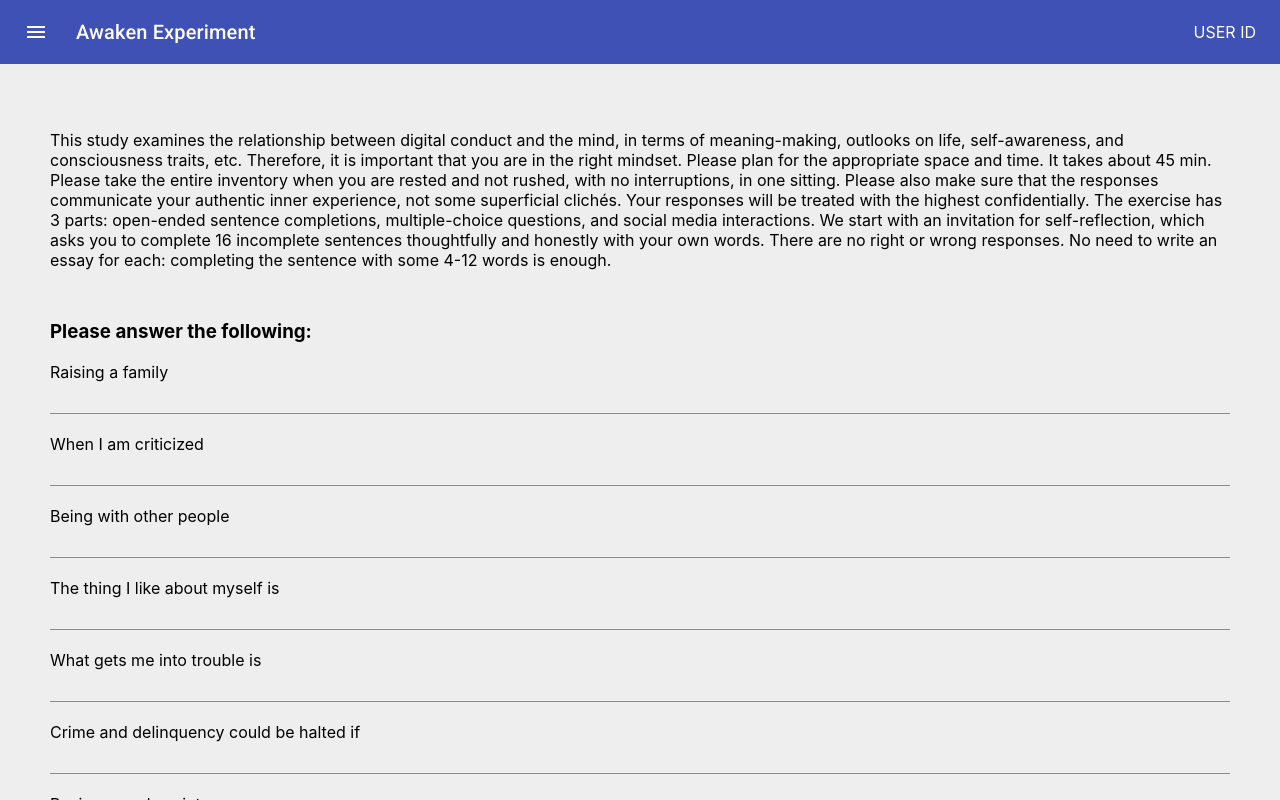
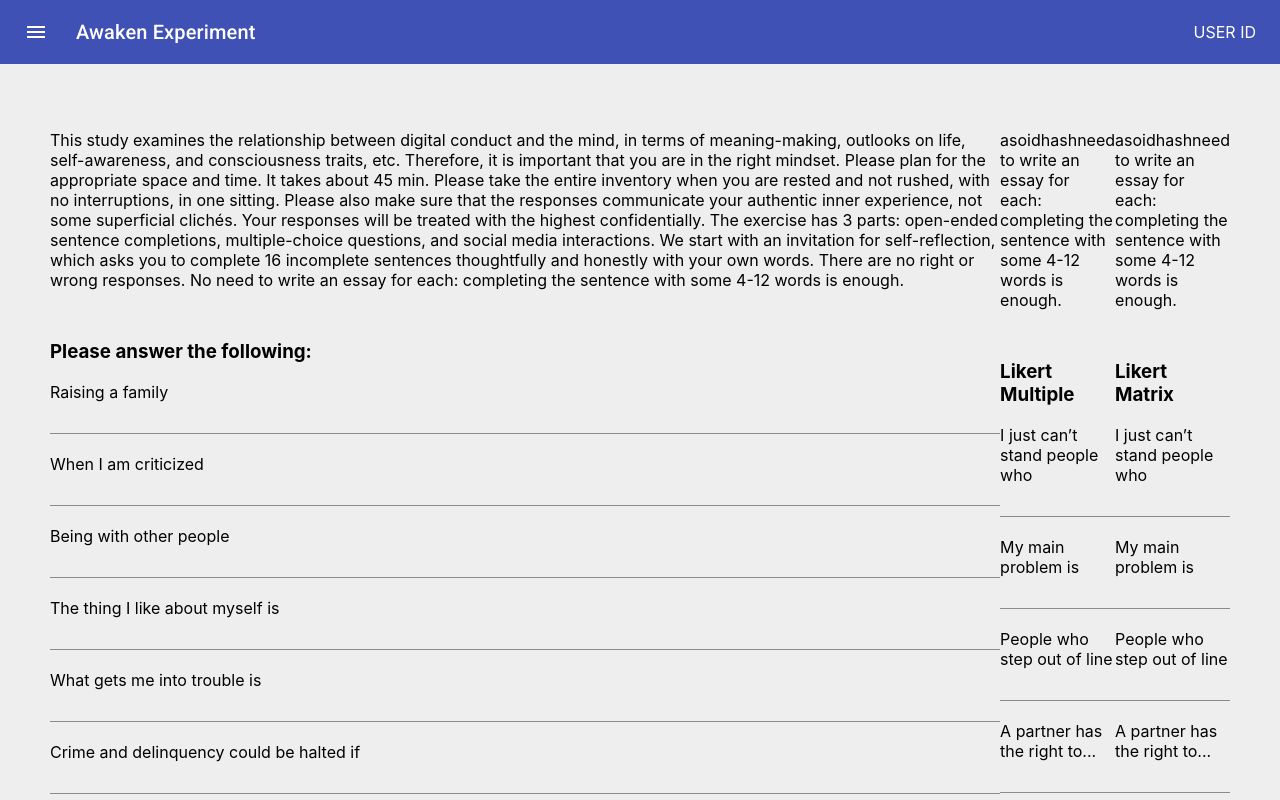
Before and after one commit to athakur36/AwakenExperiment, a React (Create React App) app: page /survey in a window 1280 px wide. Built offline with nearby package versions, Linux system fonts and the light colour scheme.

Commit message:
switch conditions to render IV_survey based on the new data structure

```diff
--- a/src/components/questionnaire-format/likertMatrix.component.jsx
+++ b/src/components/questionnaire-format/likertMatrix.component.jsx
@@ -0,0 +1,36 @@
+import React from 'react';
+import { makeStyles } from '@material-ui/core/styles';
+import { Button } from '@material-ui/core';
+import QNA from '../question-type/qna.component';
+
+const useStyles = makeStyles({
+  root: {},
+  intro: {
+    marginBottom: '50px',
+  },
+  submit: {
+    marginTop: '50px',
+    marginBottom: '150px',
+  },
+});
+
+const LikertMatrix = ({ questData }) => {
+  const classes = useStyles();
+
+  return (
+    <div className={classes.root}>
+      <p className={classes.intro}>{questData.intro}</p>
+      <h3>Likert Matrix</h3>
+      <form>
+        {questData.questions.map((question, index) => (
+          <QNA key={index} label={question} />
+        ))}
+      </form>
+      <Button className={classes.submit} color='primary' variant='contained'>
+        Submit and Proceed
+      </Button>
+    </div>
+  );
+};
+
+export default LikertMatrix;
--- a/src/components/questionnaire-format/likertMultiple.component.jsx
+++ b/src/components/questionnaire-format/likertMultiple.component.jsx
@@ -0,0 +1,36 @@
+import React from 'react';
+import { makeStyles } from '@material-ui/core/styles';
+import { Button } from '@material-ui/core';
+import QNA from '../question-type/qna.component';
+
+const useStyles = makeStyles({
+  root: {},
+  intro: {
+    marginBottom: '50px',
+  },
+  submit: {
+    marginTop: '50px',
+    marginBottom: '150px',
+  },
+});
+
+const LikertMultiple = ({ questData }) => {
+  const classes = useStyles();
+
+  return (
+    <div className={classes.root}>
+      <p className={classes.intro}>{questData.intro}</p>
+      <h3>Likert Multiple</h3>
+      <form>
+        {questData.questions.map((question, index) => (
+          <QNA key={index} label={question} />
+        ))}
+      </form>
+      <Button className={classes.submit} color='primary' variant='contained'>
+        Submit and Proceed
+      </Button>
+    </div>
+  );
+};
+
+export default LikertMultiple;
--- /dev/null
+++ b/src/model/IV-Surveys-Data.js
@@ -0,0 +1,68 @@
+export const IV_Surveys = [
+	{
+		surveyData: {
+            intro: `This study examines the relationship between digital conduct and the
+            mind, in terms of meaning-making, outlooks on life, self-awareness, and
+            consciousness traits, etc. Therefore, it is important that you are in the right mindset. Please
+            plan for the appropriate space and time. It takes about 45 min. Please
+            take the entire inventory when you are rested and not rushed, with no
+            interruptions, in one sitting. Please also make sure that the responses
+            communicate your authentic inner experience, not some superficial
+            clichés. Your responses will be treated with the highest confidentially.  The exercise has 3 parts: open-ended sentence completions,
+            multiple-choice questions, and social media interactions. We start with an invitation for self-reflection, which asks you to
+            complete 16 incomplete sentences thoughtfully and honestly with your own
+            words. There are no right or wrong responses. No need to write an essay
+            for each: completing the sentence with some 4-12 words is enough.`,
+            questions: [
+              'Raising a family',
+              'When I am criticized',
+              'Being with other people',
+              'The thing I like about myself is',
+              'What gets me into trouble is',
+              'Crime and delinquency could be halted if',
+              'Business and society',
+              'Rules are',
+              'I just can’t stand people who',
+              'My main problem is',
+              'People who step out of line',
+              'A partner has the right to...',
+              'If I were in charge',
+              'Technology',
+              'My conscience bothers me if',
+            ],
+          },
+		surveyType: 'SCT'
+    },
+    {
+		surveyData: {
+            intro: `asoidhashneed to write an essay
+            for each: completing the sentence with some 4-12 words is enough.`,
+            questions: [
+              'I just can’t stand people who',
+              'My main problem is',
+              'People who step out of line',
+              'A partner has the right to...',
+              'If I were in charge',
+              'Technology',
+              'My conscience bothers me if',
+            ],
+          },
+		surveyType: 'LIKERT_MULTIPLE'
+    },
+    {
+		surveyData: {
+            intro: `asoidhashneed to write an essay
+            for each: completing the sentence with some 4-12 words is enough.`,
+            questions: [
+              'I just can’t stand people who',
+              'My main problem is',
+              'People who step out of line',
+              'A partner has the right to...',
+              'If I were in charge',
+              'Technology',
+              'My conscience bothers me if',
+            ],
+          },
+		surveyType: 'LIKERT_MATRIX'
+	}
+];
--- a/src/pages/surveyPage.component.jsx
+++ b/src/pages/surveyPage.component.jsx
@@ -2,6 +2,9 @@ import React from 'react';
 import { makeStyles } from '@material-ui/core/styles';
 import { withRouter } from 'react-router-dom';
 import Sct from '../components/questionnaire-format/sct.component';
+import { IV_Surveys } from '../model/IV-Surveys-Data';
+import LikertMultiple from '../components/questionnaire-format/likertMultiple.component';
+import LikertMatrix from '../components/questionnaire-format/likertMatrix.component';
 
 const useStyles = makeStyles({
   surveyRoot: {
@@ -12,44 +15,23 @@ const useStyles = makeStyles({
   },
 });
 
-const questData = {
-  intro: `This study examines the relationship between digital conduct and the
-  mind, in terms of meaning-making, outlooks on life, self-awareness, and
-  consciousness traits, etc. Therefore, it is important that you are in the right mindset. Please
-  plan for the appropriate space and time. It takes about 45 min. Please
-  take the entire inventory when you are rested and not rushed, with no
-  interruptions, in one sitting. Please also make sure that the responses
-  communicate your authentic inner experience, not some superficial
-  clichés. Your responses will be treated with the highest confidentially.  The exercise has 3 parts: open-ended sentence completions,
-  multiple-choice questions, and social media interactions. We start with an invitation for self-reflection, which asks you to
-  complete 16 incomplete sentences thoughtfully and honestly with your own
-  words. There are no right or wrong responses. No need to write an essay
-  for each: completing the sentence with some 4-12 words is enough.`,
-  questions: [
-    'Raising a family',
-    'When I am criticized',
-    'Being with other people',
-    'The thing I like about myself is',
-    'What gets me into trouble is',
-    'Crime and delinquency could be halted if',
-    'Business and society',
-    'Rules are',
-    'I just can’t stand people who',
-    'My main problem is',
-    'People who step out of line',
-    'A partner has the right to...',
-    'If I were in charge',
-    'Technology',
-    'My conscience bothers me if',
-  ],
-};
-
 const SurveyPage = ({ match }) => {
   const classes = useStyles();
 
   return (
     <div className={classes.surveyRoot}>
-      <Sct questData={questData} />
+      {IV_Surveys.map((ivSurvey, index) => {
+        switch (ivSurvey.surveyType) {
+          case 'SCT':
+            return <Sct questData={ivSurvey.surveyData} />;
+          case 'LIKERT_MULTIPLE':
+            return <LikertMultiple questData={ivSurvey.surveyData} />;
+          case 'LIKERT_MATRIX':
+            return <LikertMatrix questData={ivSurvey.surveyData} />;
+          default:
+            return <div>Survey Type is Invalid</div>;
+        }
+      })}
     </div>
   );
 };
```
